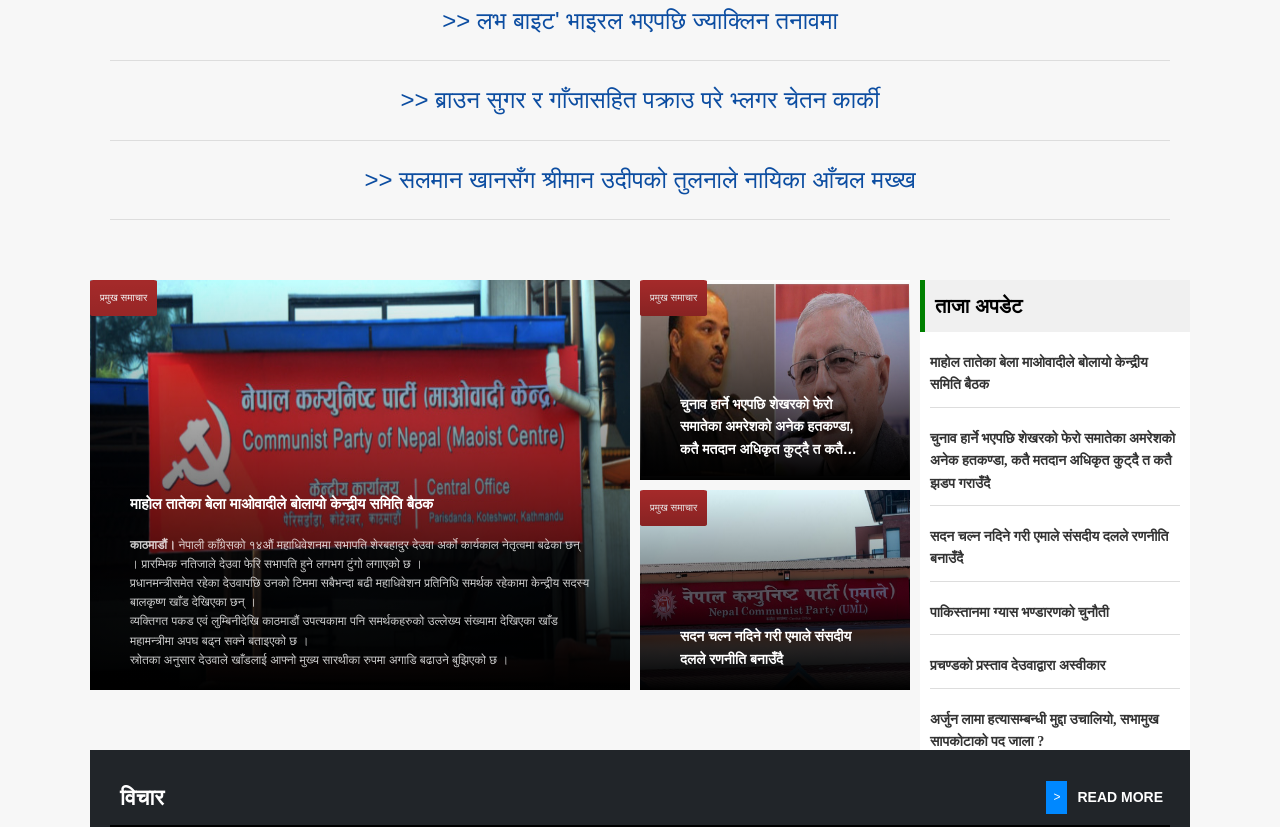
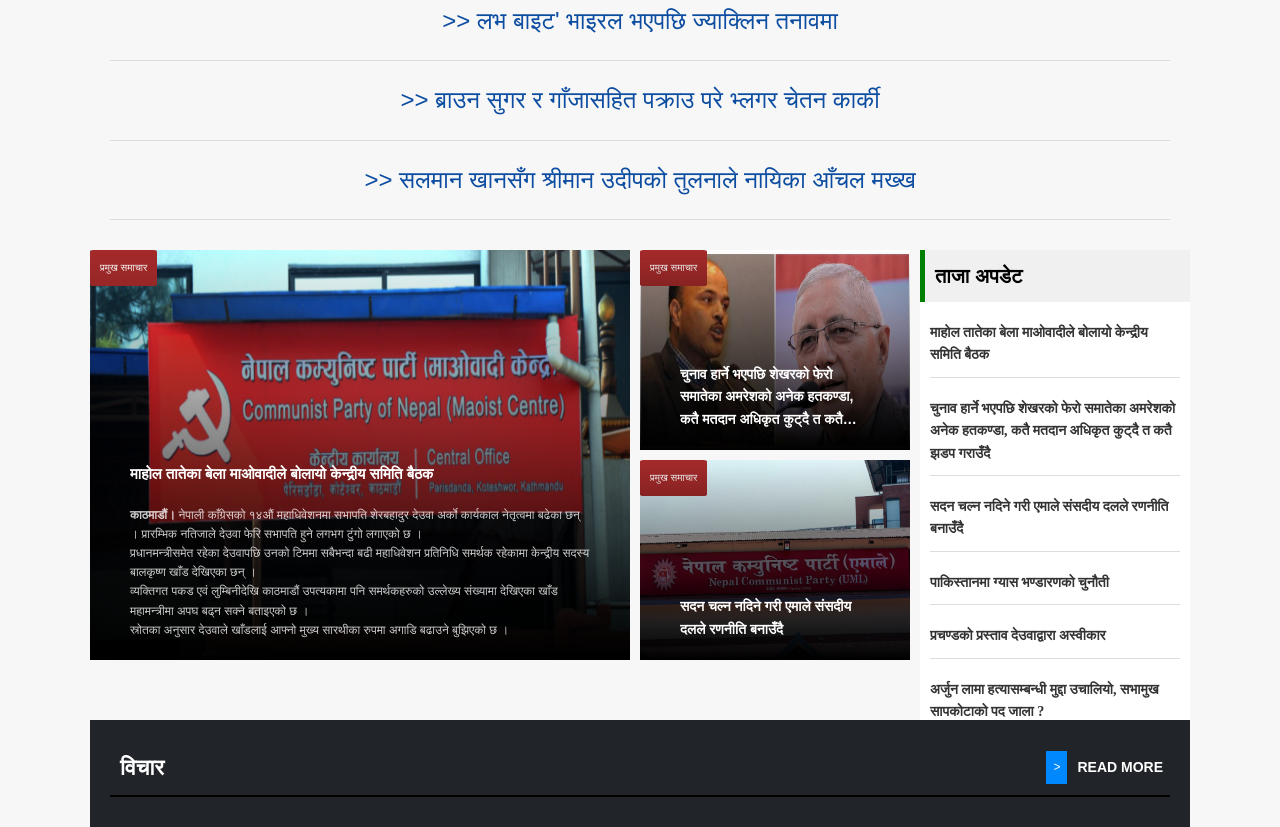
Before and after one commit to bibashkoirala/news-Portal, a Django app: template templates/home.html in a window 1280 px wide. Shown: the part 1644-2471 px from the top of the page. Run offline with Django 3.2, Linux system fonts and the light colour scheme; the template is opened without the code that fills it: values that come from a table or form of the project are taken from there, others are empty; data comes from the database, SQL or seed files in the repository; some libraries are stand-ins or nearby versions.

Commit message:
change in style.css

```diff
--- a/static/css/style.css
+++ b/static/css/style.css
@@ -275,7 +275,7 @@ a:active {
 
 .main-news {
   max-width: 1200px;
-  padding-top: 20px;
+  padding-top: 10px;
   display: grid;
   background: #f7f7f7;
 
--- a/templates/home.html
+++ b/templates/home.html
@@ -17,7 +17,7 @@ Janabechar
         {% include 'include/high-light.html'%}
     </div>
 
-    <div class="main-news-container pad-2">
+    <div class="main-news-container ph-2">
         <div class="main-news my-container mob-grid">
 
             <div class="first-container stack overflow-hide pointer" onclick="onClickNews('{{mainNews.0.id}}')">
```
Also changed, not shown: 1 other file.
